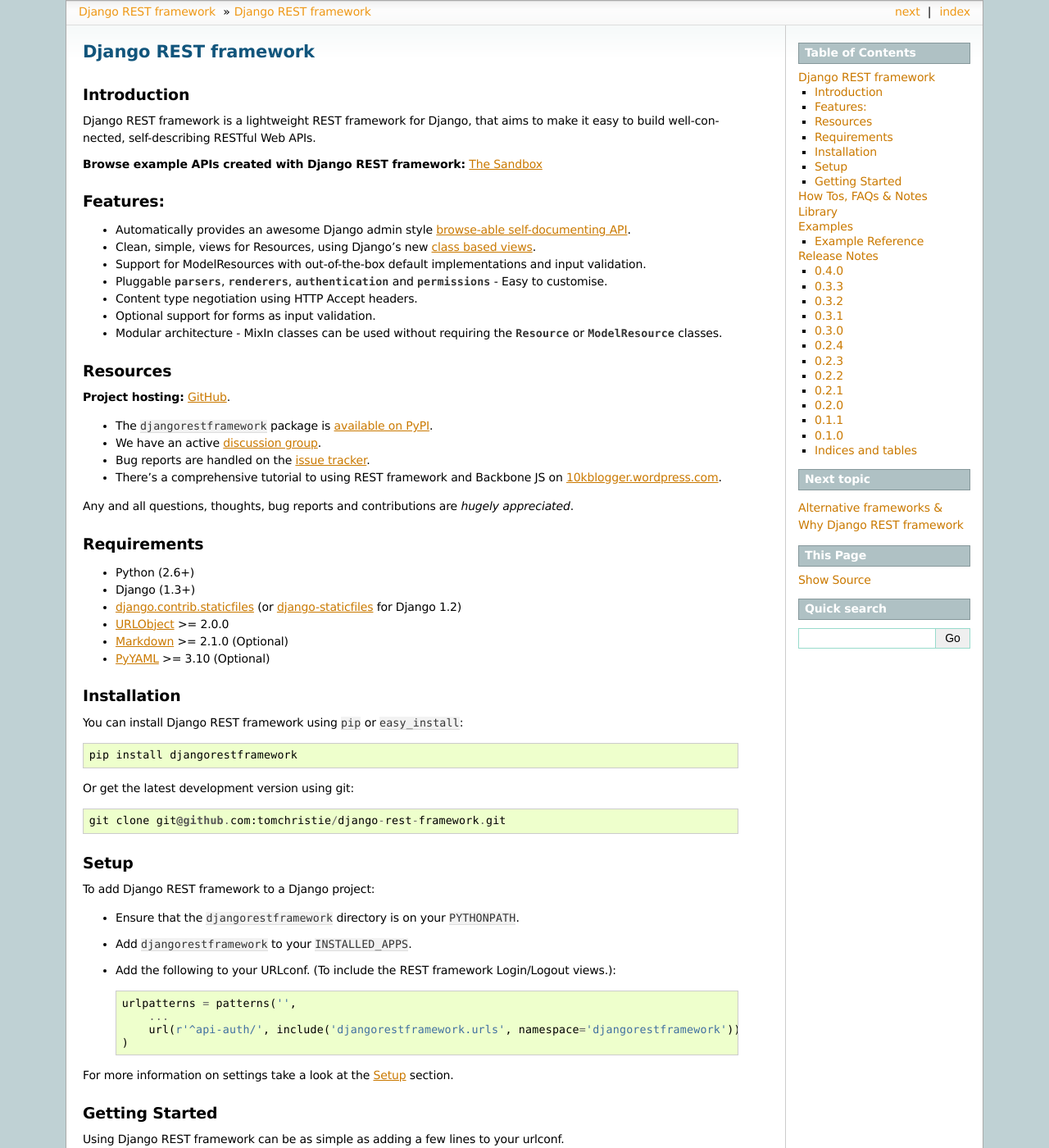
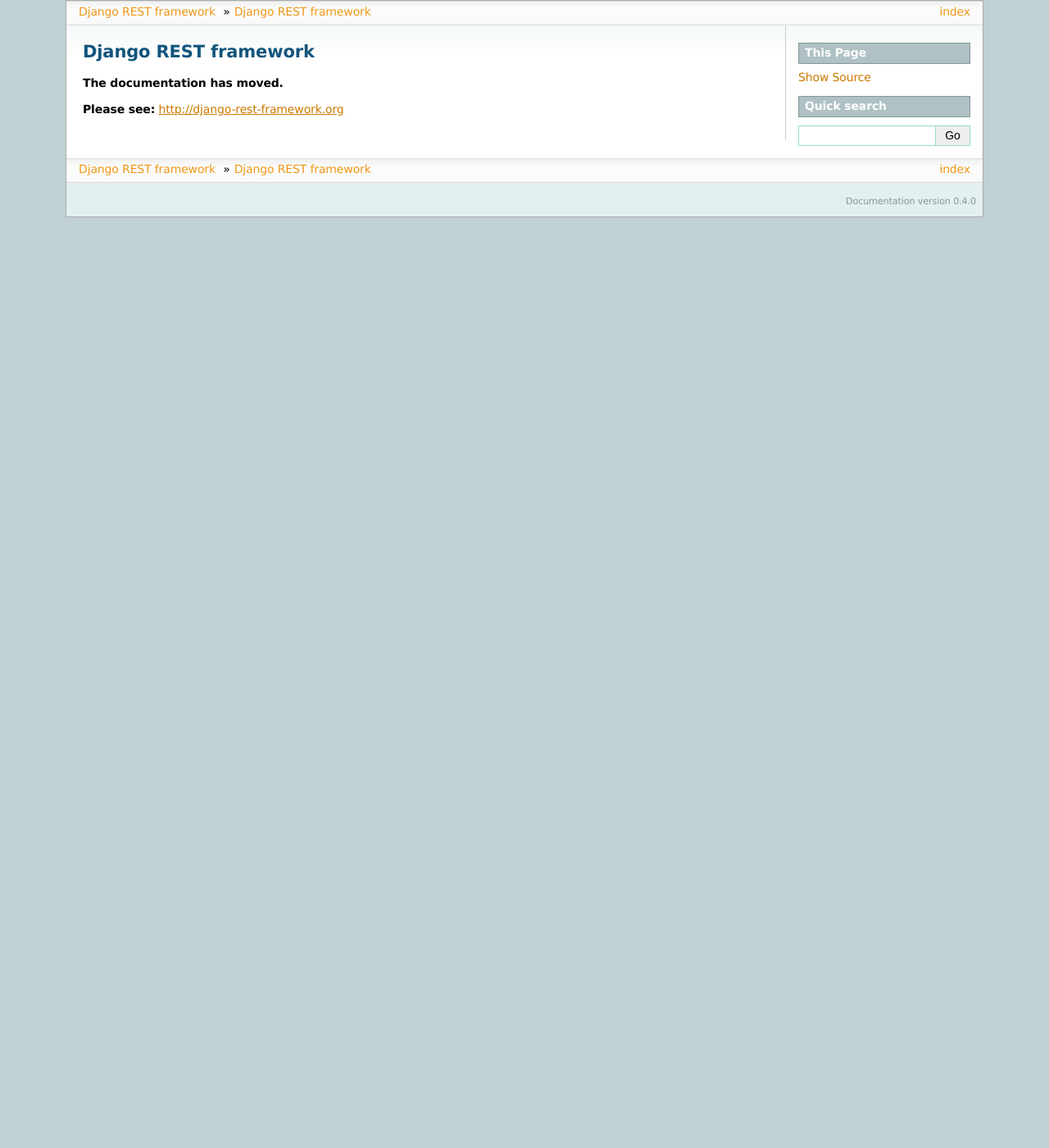
Before and after one commit to HoneyRole/Django-Admin, a Sphinx documentation site: the page built from docs/index.rst, in a window 1280 px wide and 1400 px high. Shown: the whole window at 82% size. Built offline with Sphinx 7.4.7, drawn with Linux system fonts in a browser that asks for light colours; some of the changed text lies outside the part shown.

Commit message:
Docs redirect

```diff
--- a/docs/index.rst
+++ b/docs/index.rst
@@ -6,122 +6,6 @@
 Django REST framework
 =====================
 
-Introduction
-------------
+**The documentation has moved.**
 
-Django REST framework is a lightweight REST framework for Django, that aims to make it easy to build well-connected, self-describing RESTful Web APIs.
-
-**Browse example APIs created with Django REST framework:** `The Sandbox <http://shielded-mountain-6732.herokuapp.com/>`_
-
-Features:
----------
-
-* Automatically provides an awesome Django admin style `browse-able self-documenting API <http://shielded-mountain-6732.herokuapp.com>`_.
-* Clean, simple, views for Resources, using Django's new `class based views <http://docs.djangoproject.com/en/dev/topics/class-based-views/>`_.
-* Support for ModelResources with out-of-the-box default implementations and input validation.
-* Pluggable :mod:`.parsers`, :mod:`renderers`, :mod:`authentication` and :mod:`permissions` - Easy to customise.
-* Content type negotiation using HTTP Accept headers.
-* Optional support for forms as input validation.
-* Modular architecture - MixIn classes can be used without requiring the :class:`.Resource` or :class:`.ModelResource` classes.
-
-Resources
----------
-
-**Project hosting:** `GitHub <https://github.com/tomchristie/django-rest-framework>`_.
-
-* The ``djangorestframework`` package is `available on PyPI <http://pypi.python.org/pypi/djangorestframework>`_.
-* We have an active `discussion group <http://groups.google.com/group/django-rest-framework>`_.
-* Bug reports are handled on the `issue tracker <https://github.com/tomchristie/django-rest-framework/issues>`_.
-* There's a comprehensive tutorial to using REST framework and Backbone JS on `10kblogger.wordpress.com <http://10kblogger.wordpress.com/2012/05/25/a-restful-password-locker-with-django-and-backbone-js/>`_.
-
-Any and all questions, thoughts, bug reports and contributions are *hugely appreciated*.
-
-Requirements
-------------
-
-* Python (2.6+)
-* Django (1.3+)
-* `django.contrib.staticfiles`_ (or `django-staticfiles`_ for Django 1.2)
-* `URLObject`_ >= 2.0.0
-* `Markdown`_ >= 2.1.0 (Optional)
-* `PyYAML`_ >= 3.10 (Optional)
-
-Installation
-------------
-
-You can install Django REST framework using ``pip`` or ``easy_install``::
-
-    pip install djangorestframework
-
-Or get the latest development version using git::
-
-    git clone git@github.com:tomchristie/django-rest-framework.git
-
-Setup
------
-
-To add Django REST framework to a Django project:
-
-* Ensure that the ``djangorestframework`` directory is on your ``PYTHONPATH``.
-* Add ``djangorestframework`` to your ``INSTALLED_APPS``.
-* Add the following to your URLconf.  (To include the REST framework Login/Logout views.)::
-
-    urlpatterns = patterns('',
-        ...
-        url(r'^api-auth/', include('djangorestframework.urls', namespace='djangorestframework'))
-    )
-
-For more information on settings take a look at the :ref:`setup` section.
-
-Getting Started
----------------
-
-Using Django REST framework can be as simple as adding a few lines to your urlconf.
-
-The following example exposes your `MyModel` model through an api. It will provide two views:
-
- * A view which lists your model instances and simultaniously allows creation of instances
-   from that view.
-
- * Another view which lets you view, update or delete  your model instances individually.
-
-``urls.py``::
-
-    from django.conf.urls.defaults import patterns, url
-    from djangorestframework.resources import ModelResource
-    from djangorestframework.views import ListOrCreateModelView, InstanceModelView
-    from myapp.models import MyModel
-
-    class MyResource(ModelResource):
-        model = MyModel
-
-    urlpatterns = patterns('',
-        url(r'^$', ListOrCreateModelView.as_view(resource=MyResource)),
-        url(r'^(?P<pk>[^/]+)/$', InstanceModelView.as_view(resource=MyResource)),
-    )
-
-.. include:: howto.rst
-
-.. include:: library.rst
-
-.. include:: examples.rst
-
-.. toctree::
-  :hidden:
-
-  contents
-
-.. include:: ../CHANGELOG.rst
-
-Indices and tables
-------------------
-
-* :ref:`genindex`
-* :ref:`modindex`
-* :ref:`search`
-
-.. _django.contrib.staticfiles: https://docs.djangoproject.com/en/dev/ref/contrib/staticfiles/
-.. _django-staticfiles: http://pypi.python.org/pypi/django-staticfiles/
-.. _URLObject: http://pypi.python.org/pypi/URLObject/
-.. _Markdown: http://pypi.python.org/pypi/Markdown/
-.. _PyYAML: http://pypi.python.org/pypi/PyYAML
+**Please see:** `http://django-rest-framework.org <http://django-rest-framework.org>`_
```
